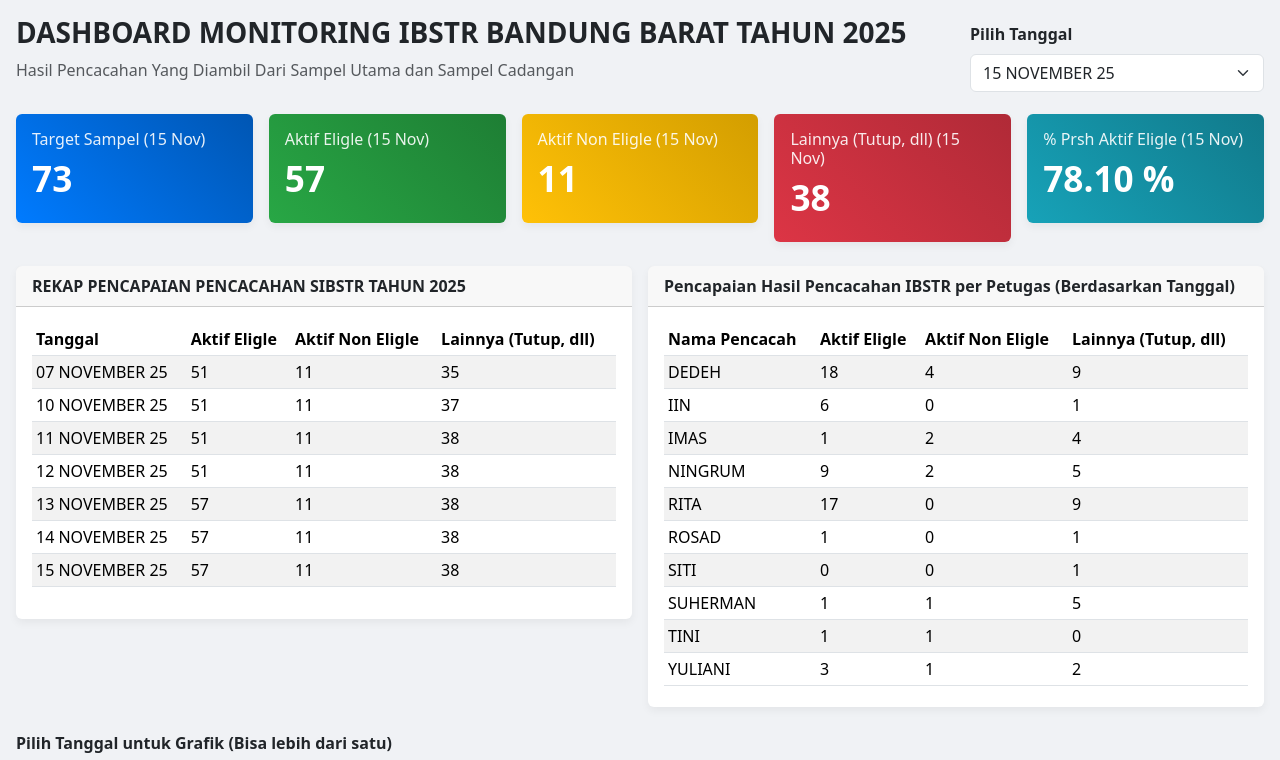
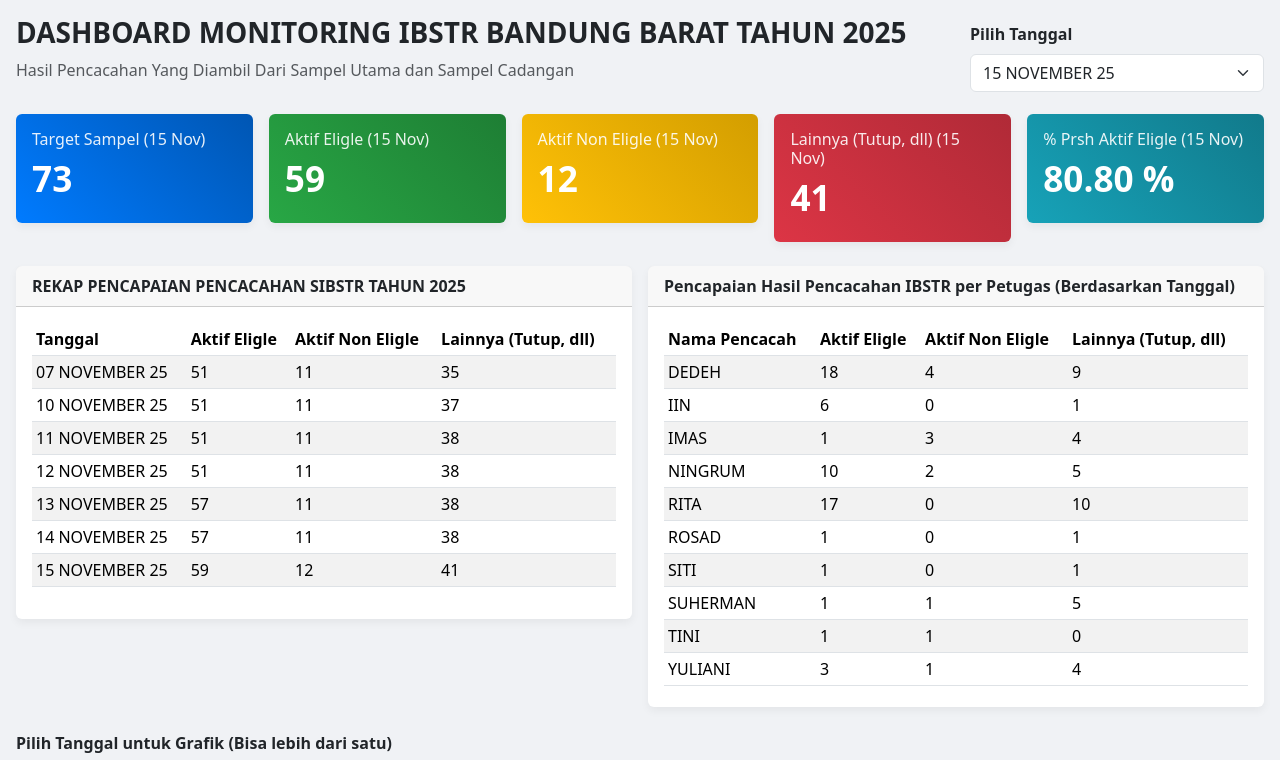
Before and after one commit to ydhis3217-hash/MOIBSTR2025, a plain HTML site: page index.html in a window 1280 px wide. Shown: the top 760 px of the page. Drawn offline with nearby package versions, Linux system fonts and the light colour scheme.

Commit message:
Update index.html

```diff
--- a/index.html
+++ b/index.html
@@ -206,7 +206,7 @@
             { Tanggal: '12 NOVEMBER 25', short: '12 Nov', 'Target Sampel': 73, 'Aktif Eligle': 51, 'Aktif Non Eligle': 11, 'Lainnya (Tutup, dll)': 38, '% Prsh Eligle': 69.90 },
             { Tanggal: '13 NOVEMBER 25', short: '13 Nov', 'Target Sampel': 73, 'Aktif Eligle': 57, 'Aktif Non Eligle': 11, 'Lainnya (Tutup, dll)': 38, '% Prsh Eligle': 78.10 },
             { Tanggal: '14 NOVEMBER 25', short: '14 Nov', 'Target Sampel': 73, 'Aktif Eligle': 57, 'Aktif Non Eligle': 11, 'Lainnya (Tutup, dll)': 38, '% Prsh Eligle': 78.10 },
-            { Tanggal: '15 NOVEMBER 25', short: '15 Nov', 'Target Sampel': 73, 'Aktif Eligle': 57, 'Aktif Non Eligle': 11, 'Lainnya (Tutup, dll)': 38, '% Prsh Eligle': 78.10 },
+            { Tanggal: '15 NOVEMBER 25', short: '15 Nov', 'Target Sampel': 73, 'Aktif Eligle': 59, 'Aktif Non Eligle': 12, 'Lainnya (Tutup, dll)': 41, '% Prsh Eligle': 80.80 },
         ];
 
         const dataPerPencacah = {
@@ -285,14 +285,14 @@
             '15 NOVEMBER 25': [
                 { 'Nama Pencacah': 'DEDEH', 'Aktif Eligle': 18, 'Aktif Non Eligle': 4, 'Lainnya (Tutup, dll)': 9 },
                 { 'Nama Pencacah': 'IIN', 'Aktif Eligle': 6, 'Aktif Non Eligle': 0, 'Lainnya (Tutup, dll)': 1 },
-                { 'Nama Pencacah': 'IMAS', 'Aktif Eligle': 1, 'Aktif Non Eligle': 2, 'Lainnya (Tutup, dll)': 4 },
-                { 'Nama Pencacah': 'NINGRUM', 'Aktif Eligle': 9, 'Aktif Non Eligle': 2, 'Lainnya (Tutup, dll)': 5 },
-                { 'Nama Pencacah': 'RITA', 'Aktif Eligle': 17, 'Aktif Non Eligle': 0, 'Lainnya (Tutup, dll)': 9 },
+                { 'Nama Pencacah': 'IMAS', 'Aktif Eligle': 1, 'Aktif Non Eligle': 3, 'Lainnya (Tutup, dll)': 4 },
+                { 'Nama Pencacah': 'NINGRUM', 'Aktif Eligle': 10, 'Aktif Non Eligle': 2, 'Lainnya (Tutup, dll)': 5 },
+                { 'Nama Pencacah': 'RITA', 'Aktif Eligle': 17, 'Aktif Non Eligle': 0, 'Lainnya (Tutup, dll)': 10 },
                 { 'Nama Pencacah': 'ROSAD', 'Aktif Eligle': 1, 'Aktif Non Eligle': 0, 'Lainnya (Tutup, dll)': 1 },
-                { 'Nama Pencacah': 'SITI', 'Aktif Eligle': 0, 'Aktif Non Eligle': 0, 'Lainnya (Tutup, dll)': 1 },
+                { 'Nama Pencacah': 'SITI', 'Aktif Eligle': 1, 'Aktif Non Eligle': 0, 'Lainnya (Tutup, dll)': 1 },
                 { 'Nama Pencacah': 'SUHERMAN', 'Aktif Eligle': 1, 'Aktif Non Eligle': 1, 'Lainnya (Tutup, dll)': 5 },
                 { 'Nama Pencacah': 'TINI', 'Aktif Eligle': 1, 'Aktif Non Eligle': 1, 'Lainnya (Tutup, dll)': 0 },
-                { 'Nama Pencacah': 'YULIANI', 'Aktif Eligle': 3, 'Aktif Non Eligle': 1, 'Lainnya (Tutup, dll)': 2 },
+                { 'Nama Pencacah': 'YULIANI', 'Aktif Eligle': 3, 'Aktif Non Eligle': 1, 'Lainnya (Tutup, dll)': 4 },
             ],
         };
 
```
